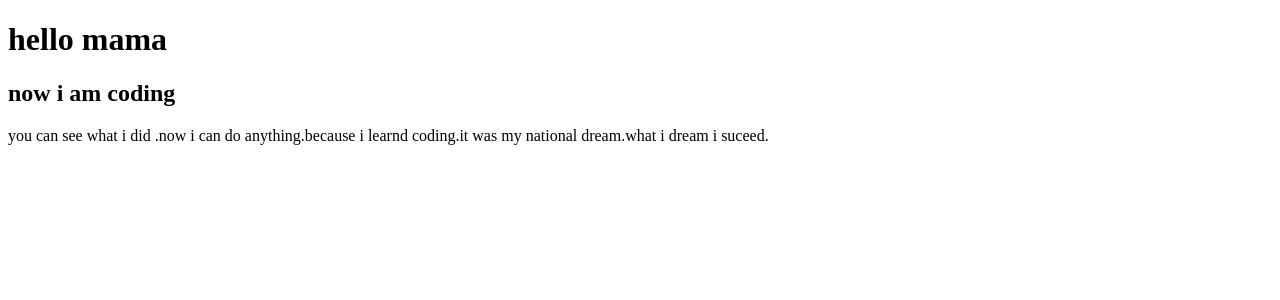
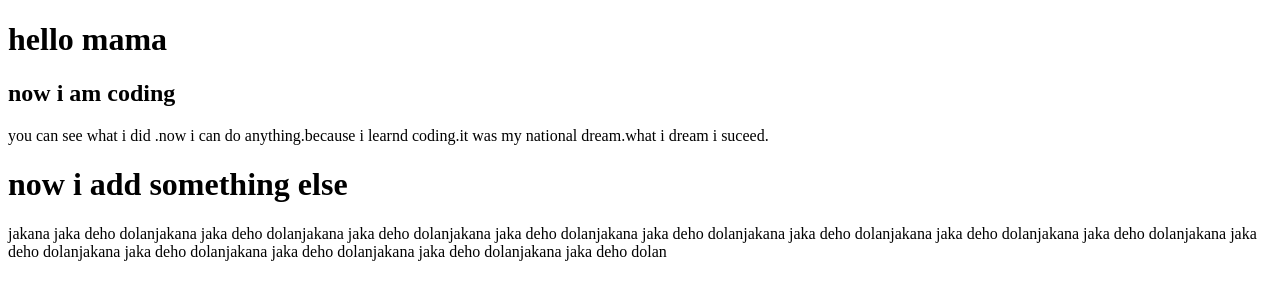
Before and after one commit to nazninkeya/my-third-repo, a plain HTML site: page index.html in a window 1280 px wide. Drawn offline with Linux system fonts and the light colour scheme.

Commit message:
style added

```diff
--- a/index.html
+++ b/index.html
@@ -5,10 +5,12 @@
     <meta http-equiv="X-UA-Compatible" content="IE=edge">
     <meta name="viewport" content="width=device-width, initial-scale=1.0">
     <title>my third repo</title>
+    <link rel="stylesheet" href="style.css">
 </head>
 <body>
     <h1>hello mama</h1>
     <h2>now i am coding</h2>
     <p>you can see what i did .now i can do anything.because i learnd coding.it was my national dream.what i dream i suceed.</p>
+    <h1>now i add something else</h1>
+    <p>jakana jaka deho dolanjakana jaka deho dolanjakana jaka deho dolanjakana jaka deho dolanjakana jaka deho dolanjakana jaka deho dolanjakana jaka deho dolanjakana jaka deho dolanjakana jaka deho dolanjakana jaka deho dolanjakana jaka deho dolanjakana jaka deho dolanjakana jaka deho dolan</p>
 </body>
-</html>
```
Also changed, not shown: style.css (added).
